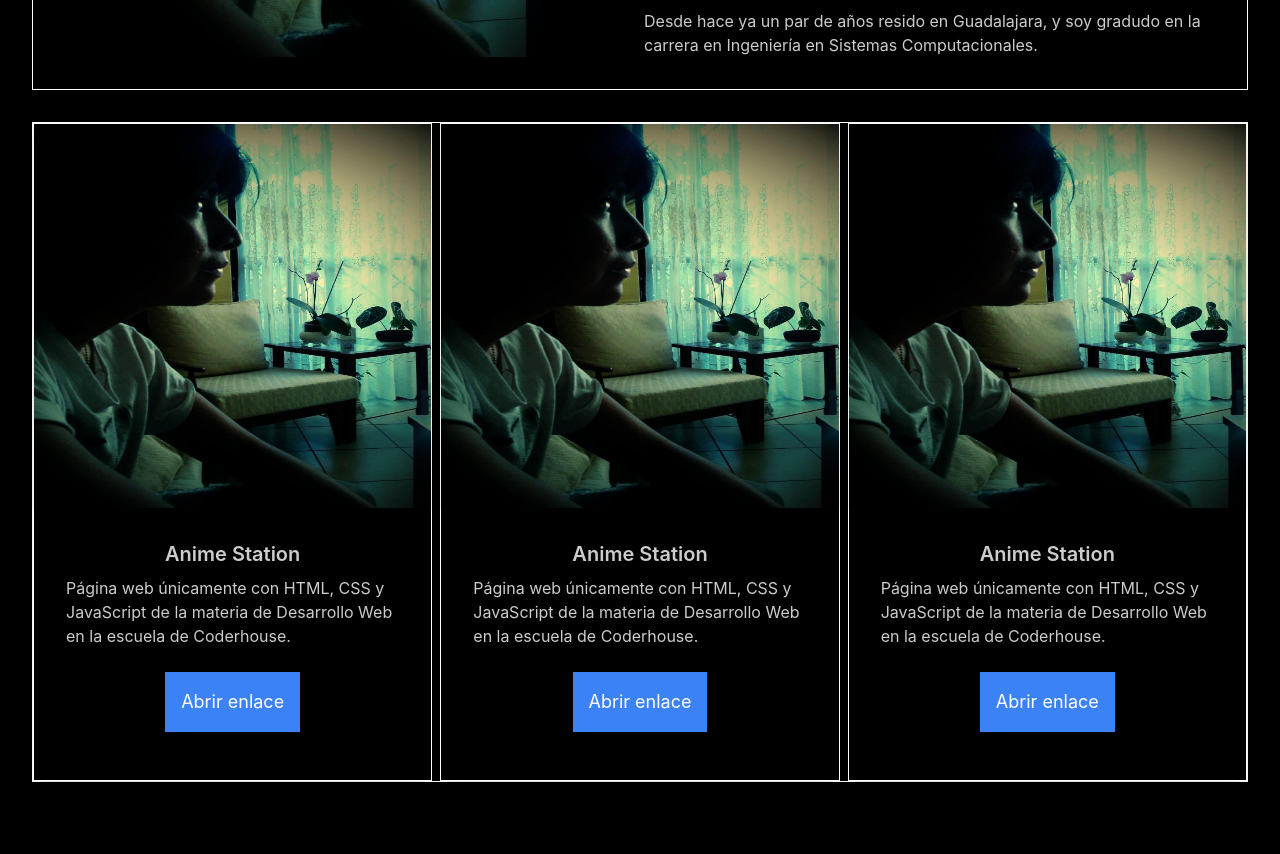
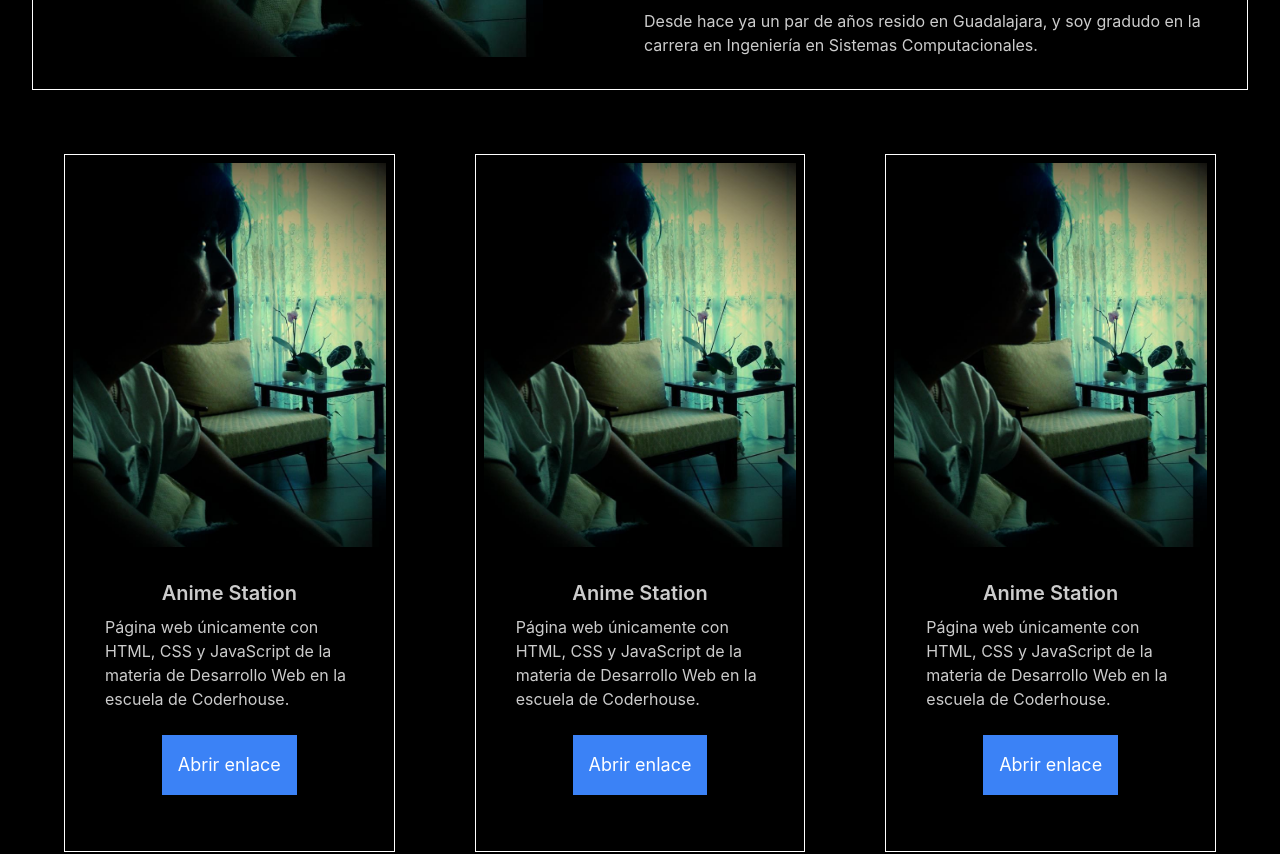
Before and after one commit to fer0o/fer-port, a Next.js app: page /about in a window 1280 px wide. Shown: the part 600-1454 px from the top of the page. Built offline with nearby package versions, Linux system fonts and the light colour scheme.

Commit message:
cambios menores card y about

```diff
--- a/components/Info/Card.js
+++ b/components/Info/Card.js
@@ -7,7 +7,7 @@
     <div>
       {/* card con grid */}
 
-      <div className='   bg-base-100 shadow-xl border border-white '>
+      <div className='   bg-base-100 shadow-xl border border-white lg:m-8 lg:p-2 p-8'>
         <div className=' drop-shadow shadow-white  w-full h-48 lg:w-full lg:h-96 '>
           <Image layout='fill' src={image} />
         </div>
--- a/pages/about.js
+++ b/pages/about.js
@@ -1,4 +1,3 @@
-import Image from 'next/image'
 import { Card } from '../components/Info/Card'
 import InfoAbout from '../components/Info/InfoAbout'
 import FooterComponent from '../components/Layout/FooterComponent'
@@ -13,7 +12,7 @@
       </div>
 
       {/* segundo grid */}
-      <div className='grid lg:grid-cols-3 grid-cols-1 lg:gap-2 gap-5 border border-white m-8'>
+      <div className='grid lg:grid-cols-3 grid-cols-1 lg:gap-4 gap-4 m-8'>
         {/* card animestation */}
         <Card
           title='Anime Station'
```
